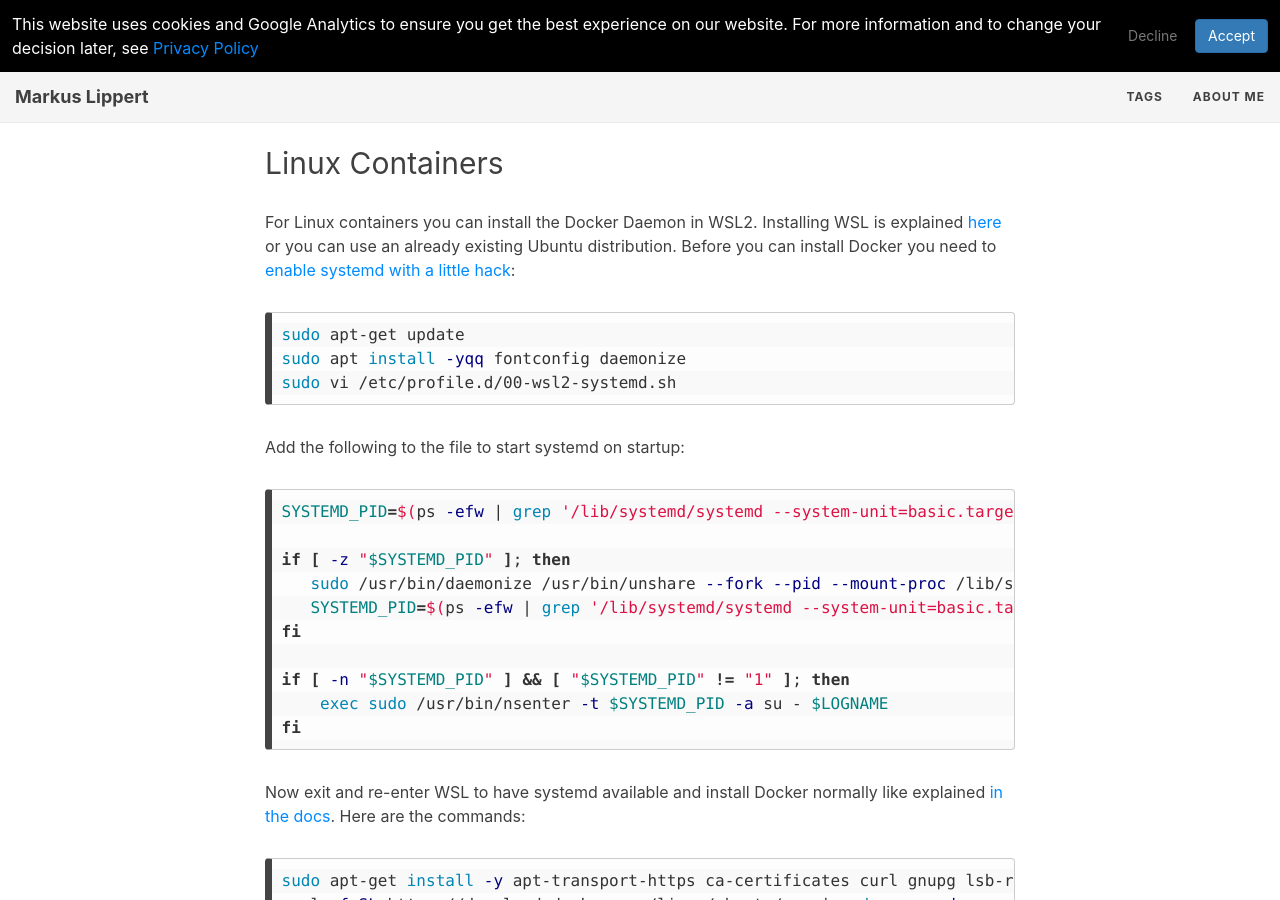
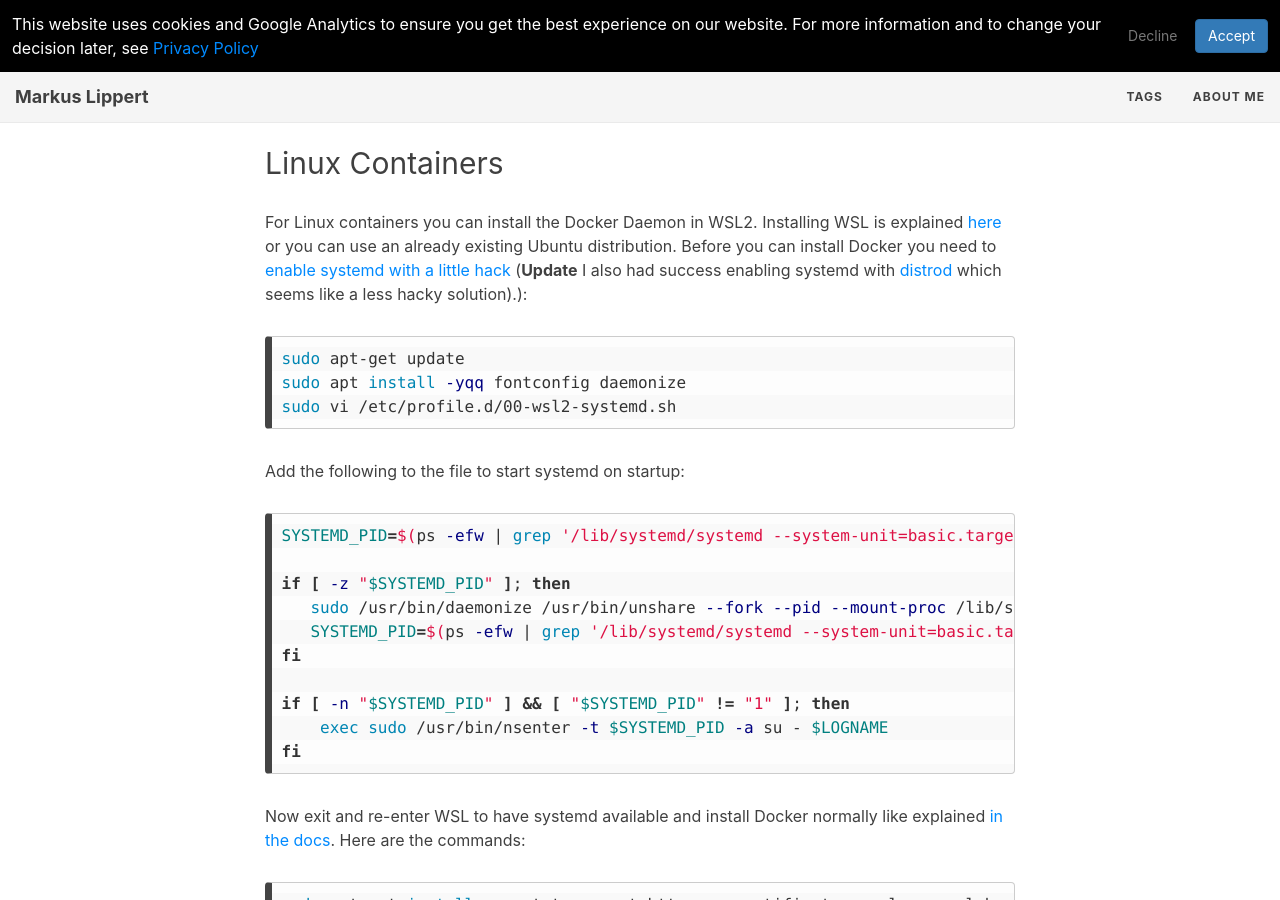
Before and after one commit to lippertmarkus/lippertmarkus.github.io, a Jekyll site: the page built from _posts/2021-09-04-containers-without-docker-desktop.md, in a window 1280 px wide and 900 px high, scrolled down 1196 px. Built offline with Jekyll 4.4.1, drawn with Linux system fonts in a browser that asks for light colours.

Commit message:
add details

````diff
--- a/_posts/2021-09-04-containers-without-docker-desktop.md
+++ b/_posts/2021-09-04-containers-without-docker-desktop.md
@@ -24,7 +24,7 @@ Docker then greets you with *Hello from Docker!*. Now on to the Linux containers
 
 ## Linux Containers
 
-For Linux containers you can install the Docker Daemon in WSL2. Installing WSL is explained [here](https://docs.microsoft.com/en-us/windows/wsl/install) or you can use an already existing Ubuntu distribution. Before you can install Docker you need to [enable systemd with a little hack](https://forum.snapcraft.io/t/running-snaps-on-wsl2-insiders-only-for-now/13033):
+For Linux containers you can install the Docker Daemon in WSL2. Installing WSL is explained [here](https://docs.microsoft.com/en-us/windows/wsl/install) or you can use an already existing Ubuntu distribution. Before you can install Docker you need to [enable systemd with a little hack](https://forum.snapcraft.io/t/running-snaps-on-wsl2-insiders-only-for-now/13033) (**Update** I also had success enabling systemd with [distrod](https://github.com/nullpo-head/wsl-distrod) which seems like a less hacky solution).):
 ```bash
 sudo apt-get update
 sudo apt install -yqq fontconfig daemonize
````
